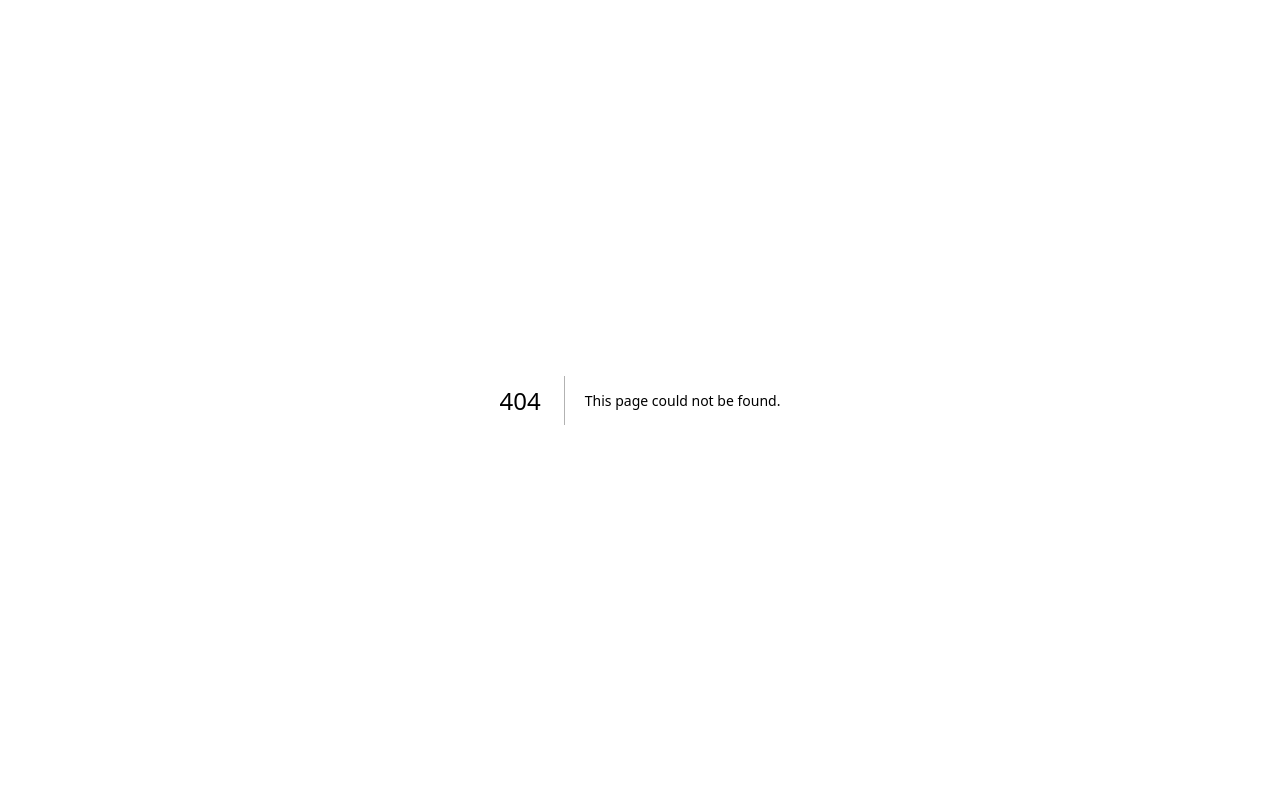
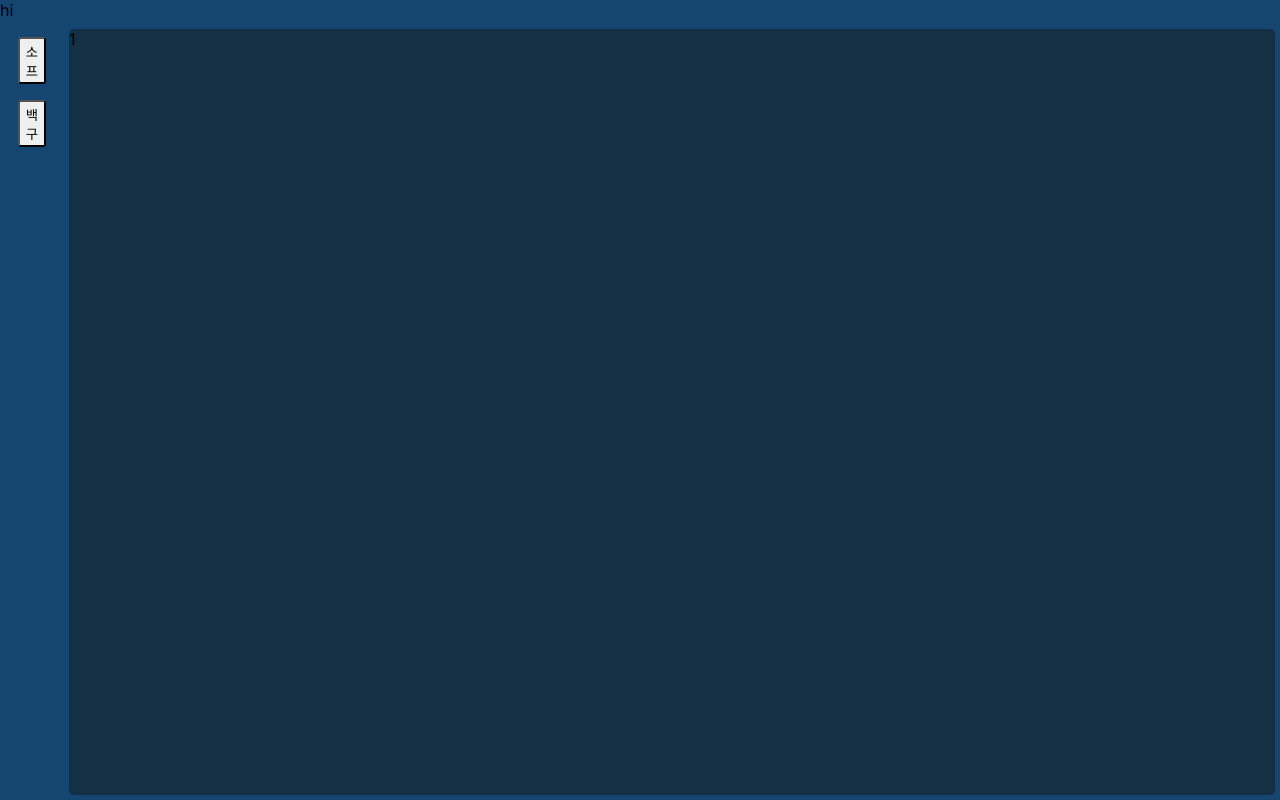
Before and after one commit to soma-baekgu/fe_toy_project, a Next.js app: page /seonghwan/workspace/1 in a window 1280 px wide. Before the commit this address had no page. Built offline with nearby package versions, Linux system fonts and the light colour scheme.

Commit message:
feat: workspace detail page settings

```diff
--- a/src/app/seonghwan/page.tsx
+++ b/src/app/seonghwan/layout.tsx
@@ -6,13 +6,16 @@ import WorkspaceSidebar from "@/app/seonghwan/components/workspace/WorkspaceSide
 import React from "react";
 
 
-const Seonghwan = () => {
+const Seonghwan = (
+  {children,}
+    : Readonly<{ children: React.ReactNode; }>
+) => {
   return (
     <RootContainer>
       <RootHeader>hi</RootHeader>
       <MainContainer>
         <WorkspaceSidebar />
-        <ContentContainer>hi</ContentContainer>
+        <ContentContainer>{children}</ContentContainer>
       </MainContainer>
     </RootContainer>
   )
--- /dev/null
+++ b/src/app/seonghwan/workspace/[id]/page.tsx
@@ -0,0 +1,13 @@
+interface IParams {
+  params: { id: string }
+}
+
+const WorkspaceDetail = ({ params: { id } }: IParams) => {
+  return (
+    <div>
+      {id}
+    </div>
+  )
+}
+
+export  default WorkspaceDetail;
```
